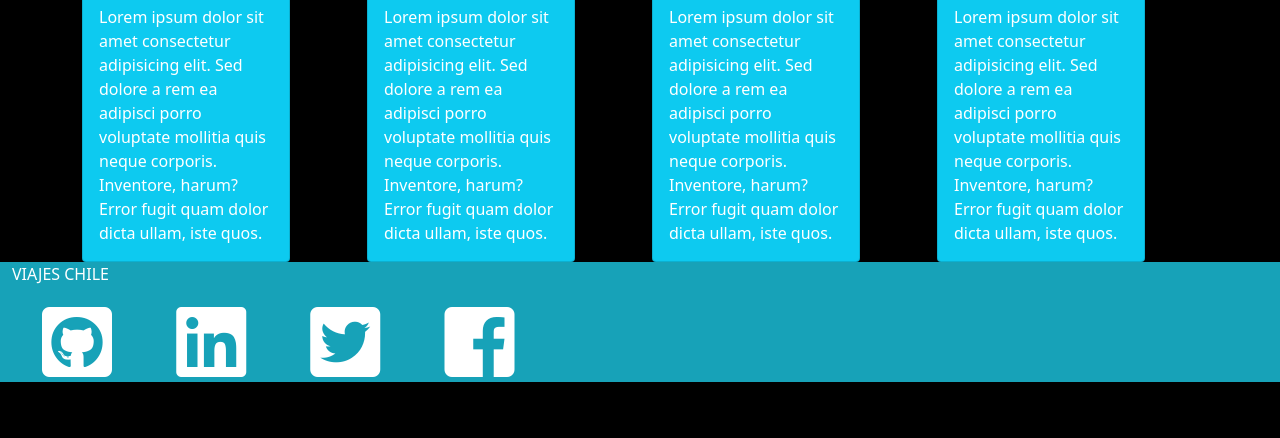
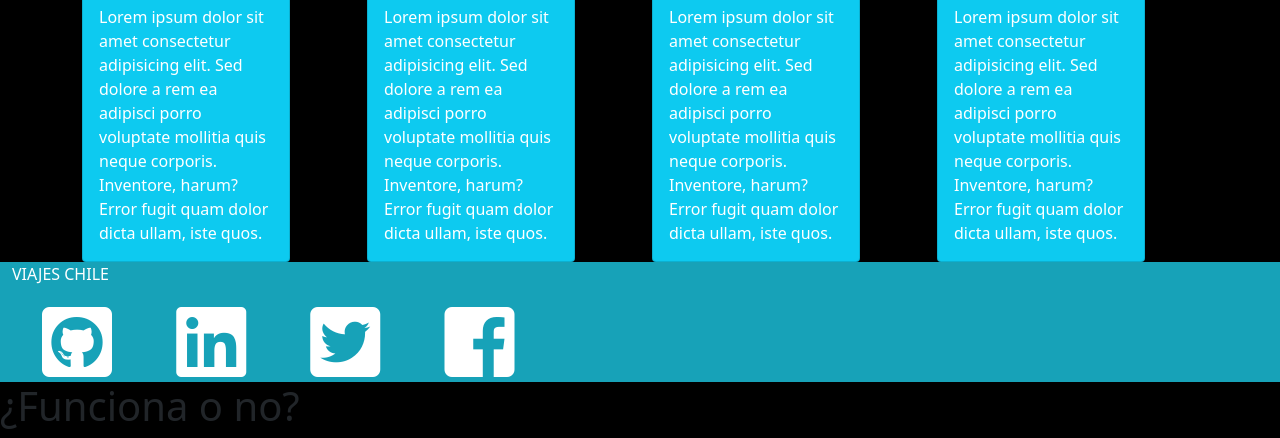
Before and after one commit to Aldo45/prueba1, a plain HTML site: page index.html in a window 1280 px wide. Shown: the part 1232-1670 px from the top of the page. Before the commit the page ends 1639 px from the top, so only its background shows below. Drawn offline with nearby package versions, Linux system fonts and the light colour scheme; a script that the page names is missing.

Commit message:
¿Funciona?

```diff
--- a/index.html
+++ b/index.html
@@ -145,6 +145,11 @@
     </div>
     </footer>
 
+<h1>¿Funciona o no?</h1>
+
+
+
+
     <!-- Primero ficher JS, luego popper y al final bootstrap -->
     <script src="assets/js/scriptprueba.js"></script>
     <script src="https://cdn.jsdelivr.net/npm/@popperjs/core@2.9.2/dist/umd/popper.min.js"
```
